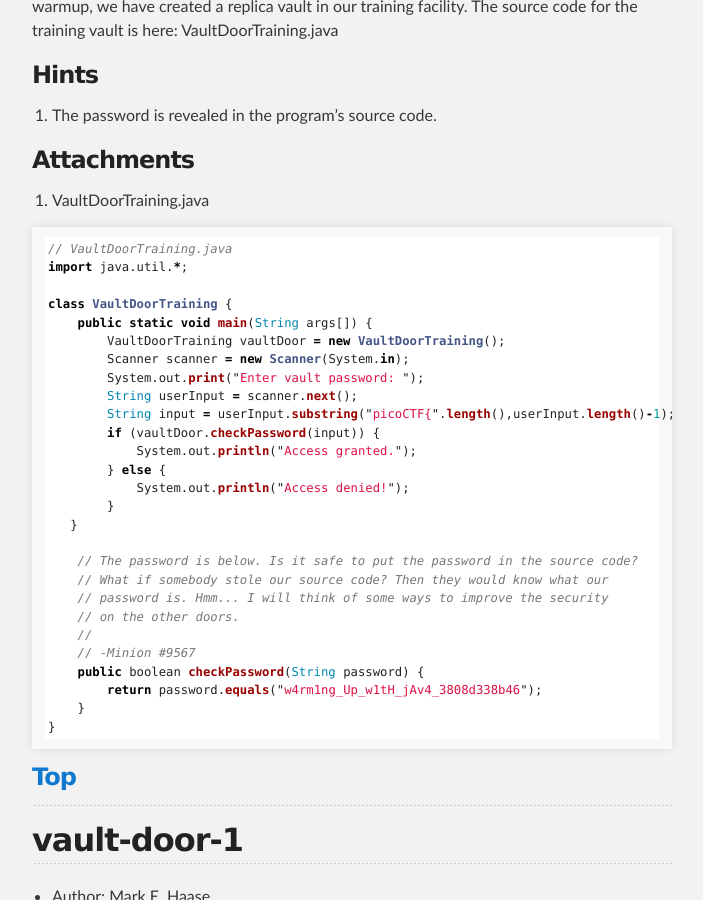
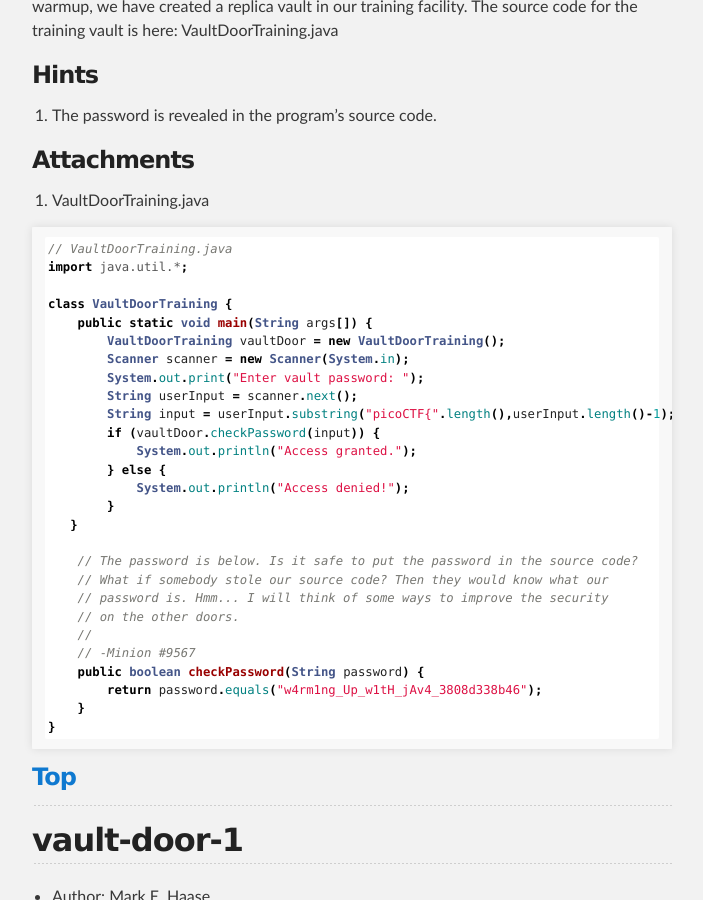
Before and after one commit to djm89uk/djm89uk.github.io, a Jekyll site: the page built from picogym_re.md, in a window 1280 px wide and 900 px high, scrolled down 1361 px. Shown: the whole window, without its empty margins (288-991 px from the left). Built offline with Jekyll 4.4.1, drawn with Linux system fonts in a browser that asks for light colours; our own code applies the rules of GitHub Pages for plain Markdown files; some of the changed text lies outside the part shown.

Commit message:
Update picogym_re.md

````diff
--- a/picogym_re.md
+++ b/picogym_re.md
@@ -19,14 +19,14 @@
 - [asm2](#asm2)
 - [asm3](#asm3)
 - [asm4](#asm4)
-- [OTP Implementation](#OTP-Implementation)
+- [OTP Implementation](#otp-implementation)
 - [droids0](#droids0)
 - [droids1](#droids1)
 - [droids2](#droids2)
 - [droids3](#droids3)
 - [droids4](#droids4)
 
-## Vault-Door-Training
+## vault-door-training
 
 - Author: Mark E. Haase
 - 50 Points
@@ -43,7 +43,7 @@ Your mission is to enter Dr. Evil's laboratory and retrieve the blueprints for h
 
 1. VaultDoorTraining.java
 
-```js
+~~~java
 // VaultDoorTraining.java
 import java.util.*;
 
@@ -71,9 +71,9 @@ class VaultDoorTraining {
         return password.equals("w4rm1ng_Up_w1tH_jAv4_3808d338b46");
     }
 }
-```
+~~~
 
-### [Top](#Contents)
+### [Top](#contents)
 
 ---
 ## vault-door-1
````
